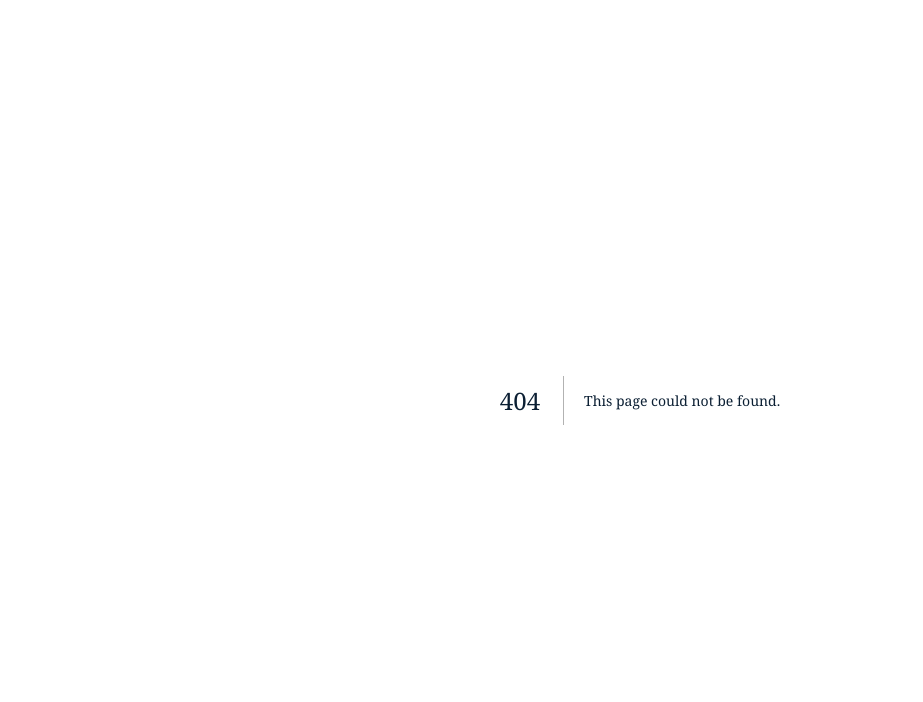
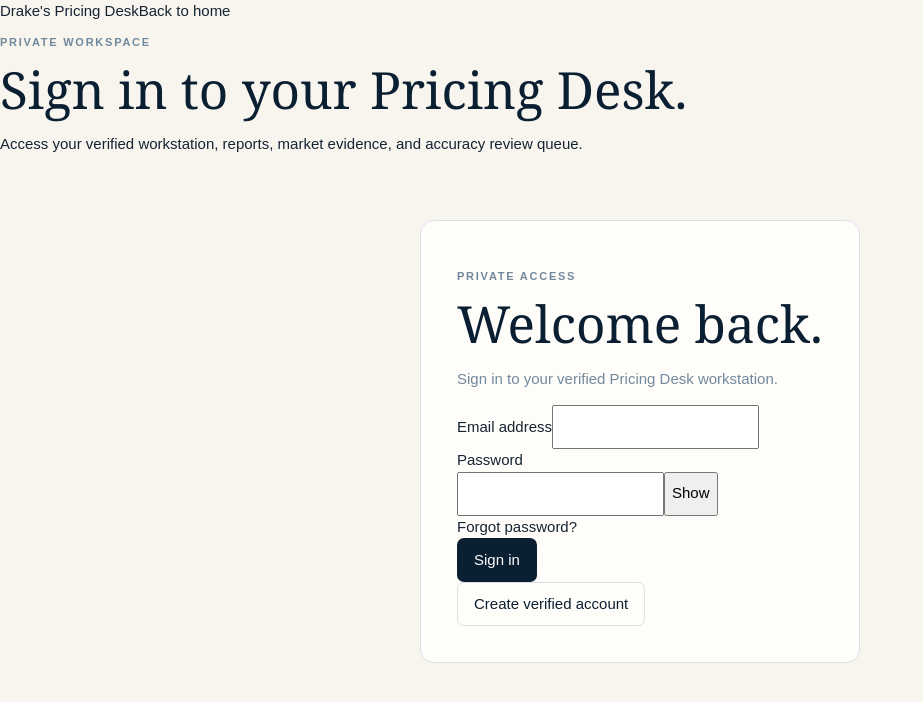
Before and after one commit to cherylstasny-cyber/drakes-pricing-desk-log-in, a Next.js app: page /login in a window 1280 px wide. Before the commit this address had no page. Shown: the top 702 px of the page, without its empty margins (0-923 px from the left). Built offline with nearby package versions, Linux system fonts and the light colour scheme.

Commit message:
Add Pricing Desk sign-in route

```diff
--- /dev/null
+++ b/app/login/page.tsx
@@ -0,0 +1,21 @@
+import Link from 'next/link';
+import LoginForm from './LoginForm';
+
+export default function LoginPage() {
+  return (
+    <main className="auth-page">
+      <nav className="auth-nav" aria-label="Sign-in navigation">
+        <Link className="brand" href="/">Drake&apos;s Pricing Desk</Link>
+        <Link className="text-link" href="/">Back to home</Link>
+      </nav>
+      <section className="auth-shell" aria-labelledby="login-title">
+        <div className="auth-copy">
+          <p className="eyebrow">Private workspace</p>
+          <h1 id="login-title">Sign in to your Pricing Desk.</h1>
+          <p>Access your verified workstation, reports, market evidence, and accuracy review queue.</p>
+        </div>
+        <LoginForm />
+      </section>
+    </main>
+  );
+}
```
